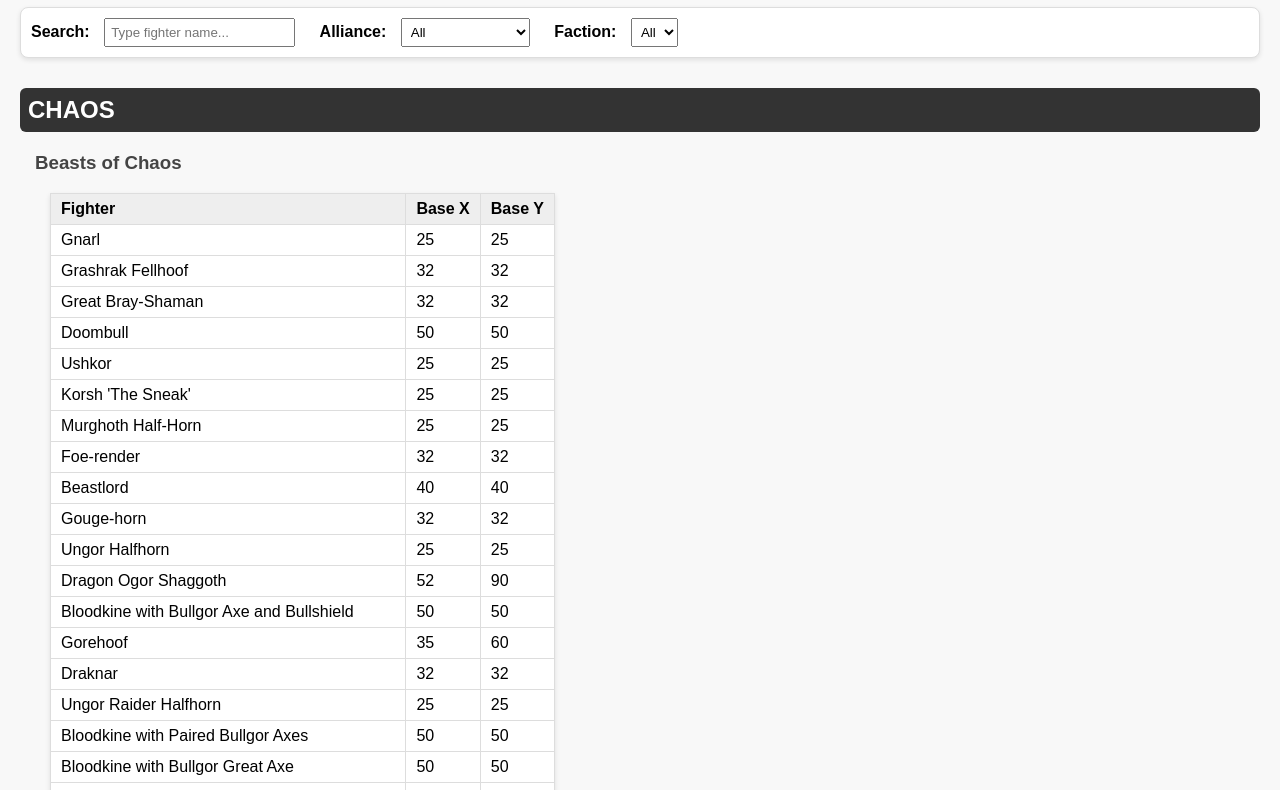
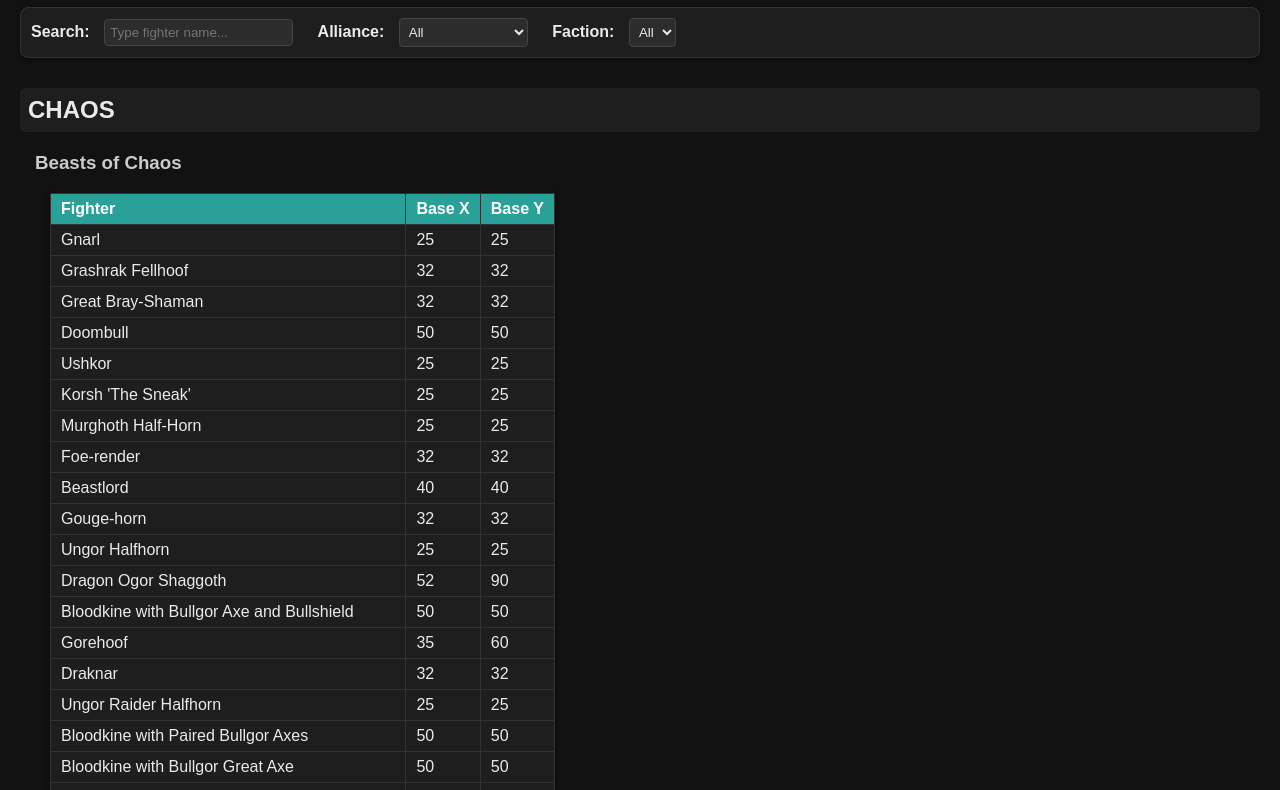
Before and after one commit to apathyward/warcry-data-tts, a plain HTML site: page docs/index.html in a window 1280 px wide. Shown: the part 73-863 px from the top of the page. Drawn offline with Linux system fonts and the light colour scheme.

Commit message:
Update index.html

```diff
--- a/docs/index.html
+++ b/docs/index.html
@@ -7,50 +7,66 @@
     body {
       font-family: Arial, sans-serif;
       margin: 20px;
-      background: #f8f8f8;
+      background: #121212; /* dark but not pure black */
+      color: #EAEAEA; /* soft light gray for main text */
+    }
+    h1 {
+      color: #FFFFFF; /* strong headline */
     }
     h2 {
       margin-top: 30px;
-      background: #333;
-      color: #fff;
+      background: #1E1E1E;
+      color: #EAEAEA;
       padding: 8px;
       border-radius: 6px;
     }
     h3 {
       margin-left: 15px;
-      color: #444;
+      color: #CCCCCC;
     }
     table {
       border-collapse: collapse;
       margin-left: 30px;
       margin-bottom: 20px;
       width: auto;
-      background: #fff;
-      box-shadow: 0 2px 5px rgba(0,0,0,0.1);
+      background: #1E1E1E; /* dark gray table */
+      box-shadow: 0 2px 5px rgba(0,0,0,0.5);
+      color: #EAEAEA;
     }
     th, td {
-      border: 1px solid #ddd;
+      border: 1px solid #333; /* subtle border */
       padding: 6px 10px;
       text-align: left;
     }
     th {
-      background: #eee;
+      background: #2AA198; /* teal accent for headers */
+      color: #FFFFFF;
     }
     .controls {
       margin-bottom: 20px;
       padding: 10px;
-      background: #fff;
-      border: 1px solid #ddd;
+      background: #1E1E1E;
+      border: 1px solid #333;
       border-radius: 8px;
-      box-shadow: 0 2px 5px rgba(0,0,0,0.1);
+      box-shadow: 0 2px 5px rgba(0,0,0,0.5);
     }
     .controls label {
       margin-right: 10px;
       font-weight: bold;
+      color: #EAEAEA;
     }
     .controls select, .controls input {
       margin-right: 20px;
       padding: 5px;
+      background: #2C2C2C;
+      border: 1px solid #444;
+      color: #EAEAEA;
+      border-radius: 4px;
+    }
+    .controls select:focus, .controls input:focus {
+      outline: none;
+      border-color: #2AA198;
+      box-shadow: 0 0 4px #2AA198;
     }
   </style>
 </head>
```
